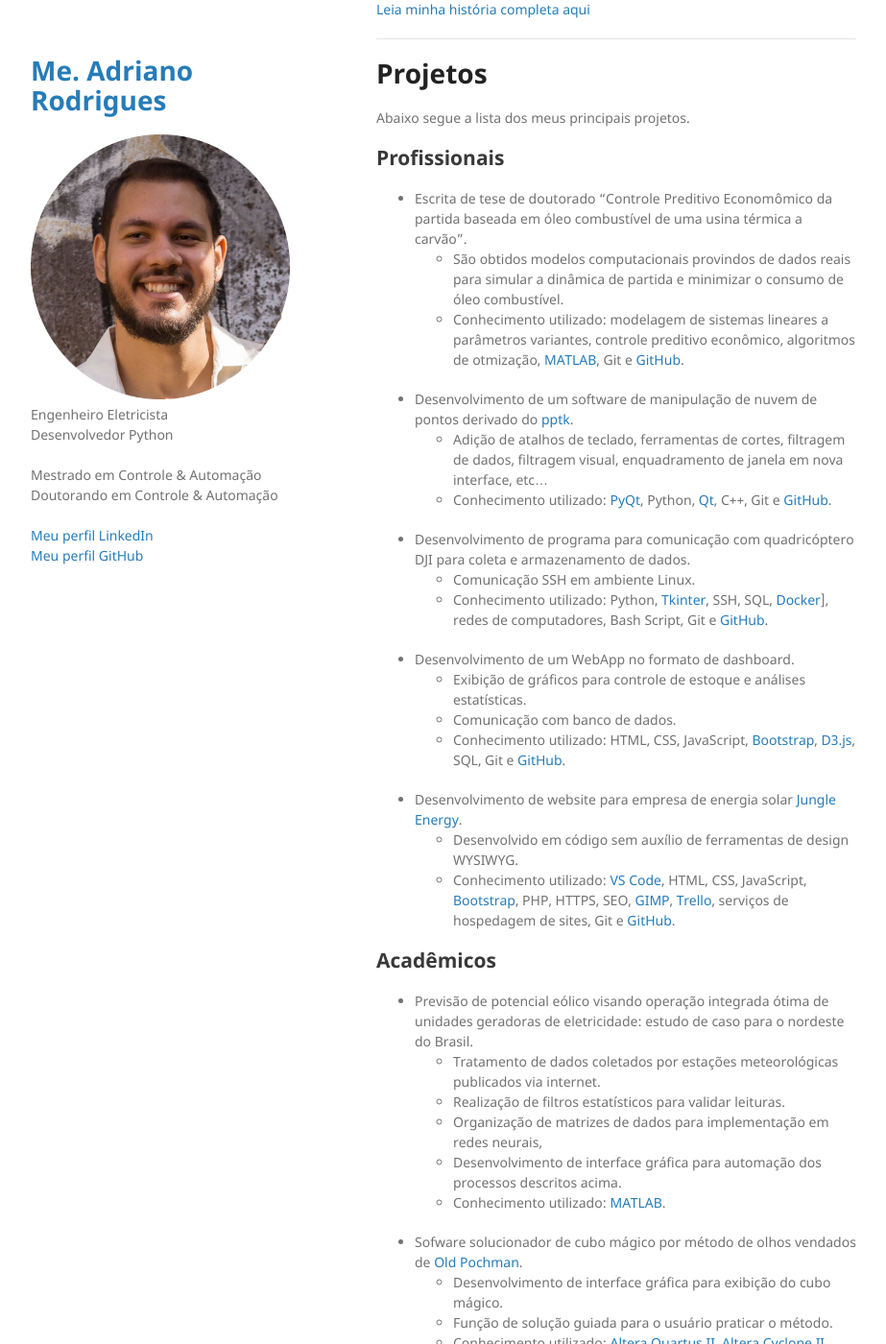
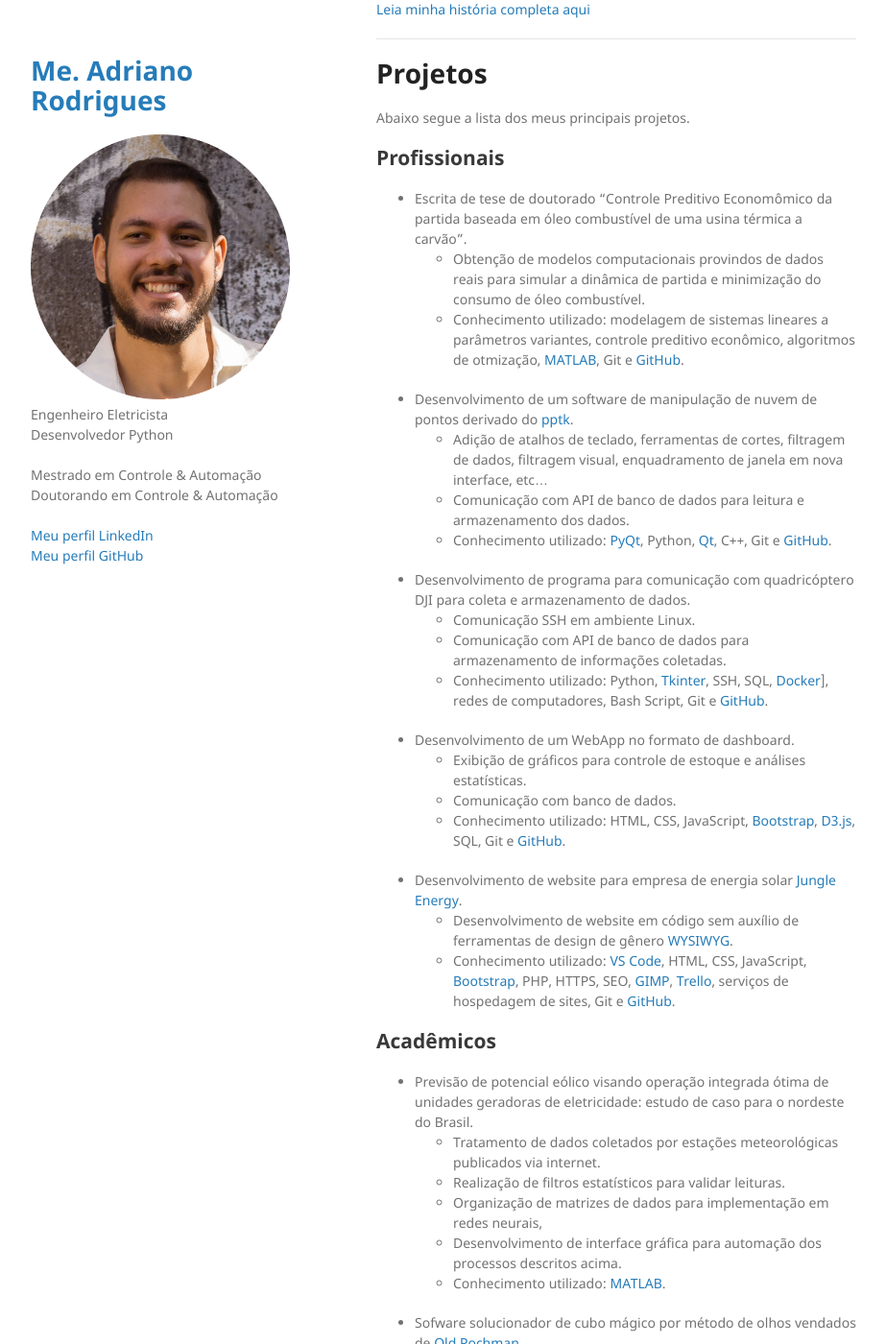
Before and after one commit to Adrianordp/Adrianordp.github.io, a Jekyll site: the page built from index.md, in a window 1280 px wide and 1400 px high, scrolled down 411 px. Shown: the whole window at 96% size, without its empty margins (178-1101 px from the left). Built offline with Jekyll 4.4.1, drawn with Linux system fonts in a browser that asks for light colours.

Commit message:
Improved projects description

```diff
--- a/index.md
+++ b/index.md
@@ -21,20 +21,22 @@ Abaixo segue a lista dos meus principais projetos.
 
 ## Profissionais
 - Escrita de tese de doutorado "Controle Preditivo Economômico da partida baseada em óleo combustível de uma usina térmica a carvão".
-  - São obtidos modelos computacionais provindos de dados reais para simular a dinâmica de partida e minimizar o consumo de óleo combustível.
+  - Obtenção de modelos computacionais provindos de dados reais para simular a dinâmica de partida e minimização do consumo de óleo combustível.
   - Conhecimento utilizado: modelagem de sistemas lineares a parâmetros variantes, controle preditivo econômico, algoritmos de otmização, [MATLAB](https://www.mathworks.com/products/matlab.html), Git e [GitHub](https://github.com/).
 - Desenvolvimento de um software de manipulação de nuvem de pontos derivado do [pptk](https://github.com/heremaps/pptk).
   - Adição de atalhos de teclado, ferramentas de cortes, filtragem de dados, filtragem visual, enquadramento de janela em nova interface, etc...
+  - Comunicação com API de banco de dados para leitura e armazenamento dos dados.
   - Conhecimento utilizado: [PyQt](https://riverbankcomputing.com/software/pyqt/download), Python, [Qt](https://www.qt.io/), C++, Git e [GitHub](https://github.com/).
 - Desenvolvimento de programa para comunicação com quadricóptero DJI para coleta e armazenamento de dados.
   - Comunicação SSH em ambiente Linux.
+  - Comunicação com API de banco de dados para armazenamento de informações coletadas.
   - Conhecimento utilizado: Python, [Tkinter](https://docs.python.org/3/library/tkinter.html), SSH, SQL, [Docker](https://www.docker.com/)], redes de computadores, Bash Script, Git e [GitHub](https://github.com/).
 - Desenvolvimento de um WebApp no formato de dashboard.
   - Exibição de gráficos para controle de estoque e análises estatísticas.
   - Comunicação com banco de dados.
   - Conhecimento utilizado: HTML, CSS, JavaScript, [Bootstrap](https://getbootstrap.com/), [D3.js](https://d3js.org/), SQL, Git e [GitHub](https://github.com/).
 - Desenvolvimento de website para empresa de energia solar [Jungle Energy](http://jungleenergy.com.br).
-  - Desenvolvido em código sem auxílio de ferramentas de design WYSIWYG.
+  - Desenvolvimento de website em código sem auxílio de ferramentas de design de gênero [WYSIWYG](https://en.m.wikipedia.org/wiki/WYSIWYG).
   - Conhecimento utilizado: [VS Code](https://code.visualstudio.com/), HTML, CSS, JavaScript, [Bootstrap](https://getbootstrap.com/), PHP, HTTPS, SEO, [GIMP](https://www.gimp.org/), [Trello](https://trello.com/), serviços de hospedagem de sites, Git e [GitHub](https://github.com/).
 
 ## Acadêmicos
```
